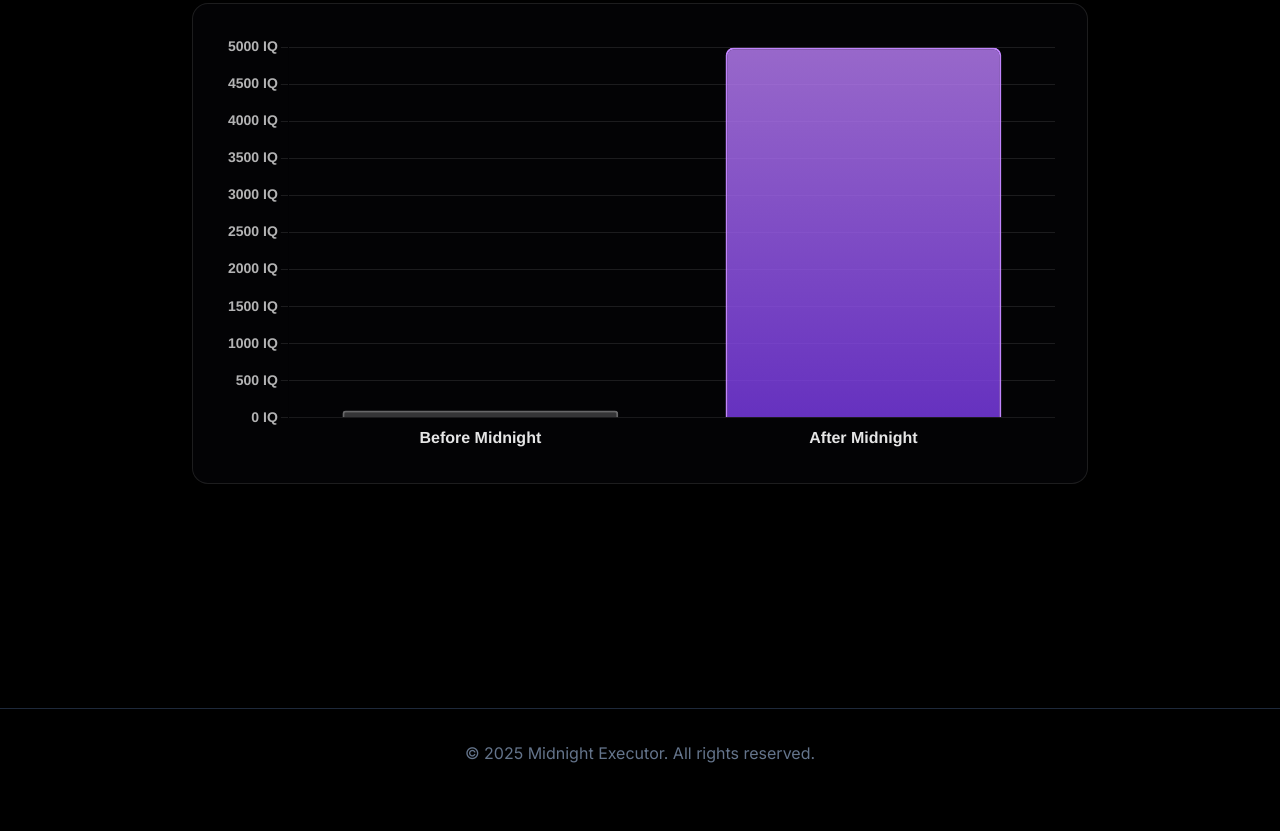
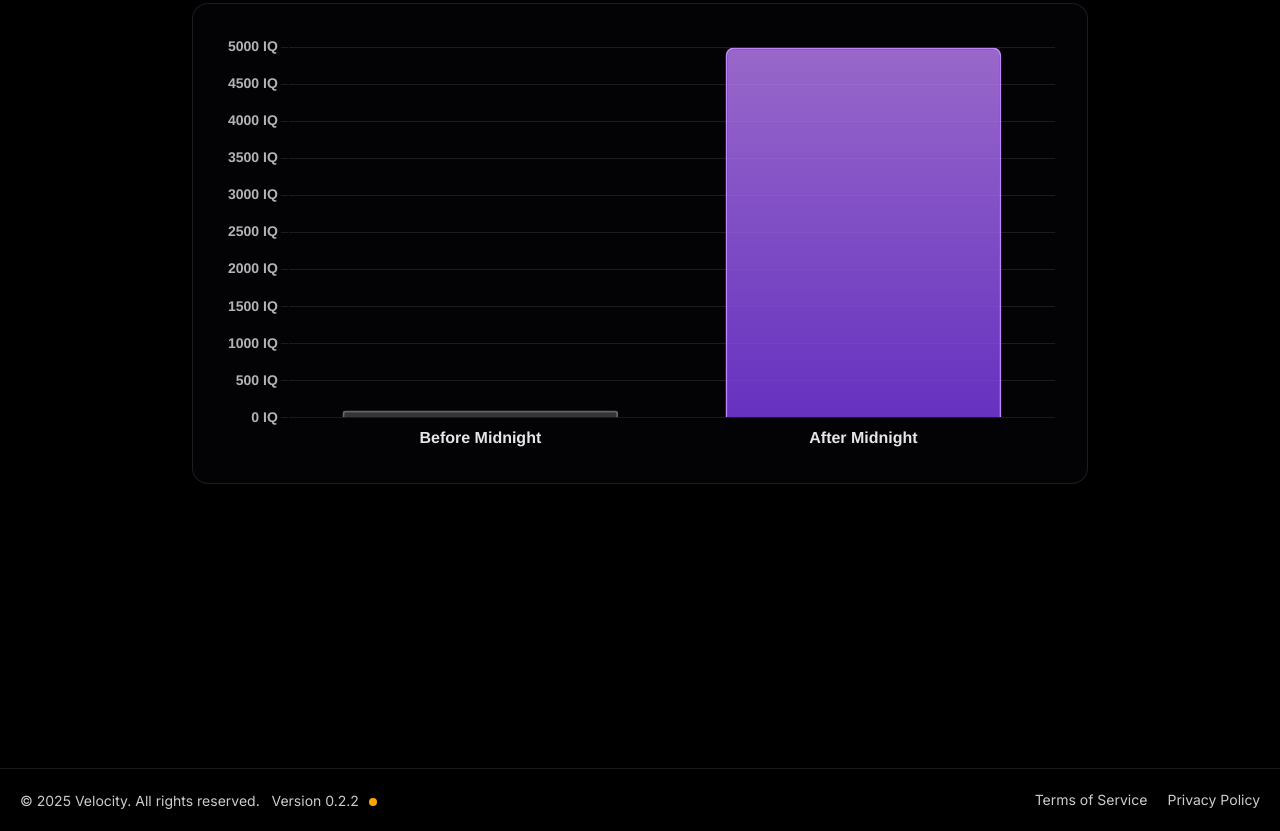
Before and after one commit to Frogalicious1/website, a plain HTML site: page index.html in a window 1280 px wide. Shown: the part 901-1732 px from the top of the page. Before the commit the page ends 1698 px from the top, so only its background shows below. Drawn offline with nearby package versions, Linux system fonts and the light colour scheme.

Commit message:
Update index.html

```diff
--- a/index.html
+++ b/index.html
@@ -80,6 +80,54 @@
         .btn-glow:hover {
             box-shadow: 0 0 15px rgba(192, 132, 252, 0.4), 0 0 30px rgba(192, 132, 252, 0.2);
         }
+
+        .footer {
+          display: flex;
+          justify-content: space-between;
+          align-items: center;
+          flex-wrap: wrap;
+          padding: 20px;
+          font-size: 14px;
+          background: transparent;
+          color: #ccc;
+          border-top: 1px solid rgba(255, 255, 255, 0.1);
+          margin-top: 60px;
+          animation: fadeIn 1s ease forwards;
+          animation-delay: 1.8s;
+        }
+
+        .footer-left {
+          flex: 1 1 auto;
+        }
+
+        .footer-right {
+          display: flex;
+          gap: 20px;
+          flex: 1 1 auto;
+          justify-content: flex-end;
+        }
+
+        .footer-link {
+          color: #ccc;
+          text-decoration: none;
+          border-bottom: 1px solid transparent;
+          transition: border-color 0.3s;
+        }
+
+        .footer-link:hover {
+          border-color: #ccc;
+        }
+
+        .status-dot {
+          display: inline-block;
+          width: 8px;
+          height: 8px;
+          background: orange;
+          border-radius: 50%;
+          margin-left: 6px;
+        }
+
+
     </style>
 </head>
 <body class="antialiased">
@@ -146,9 +194,16 @@
         </main>
 
         <!-- Footer -->
-        <footer class="text-center py-8 border-t border-slate-800">
-            <p class="text-slate-500">&copy; 2025 Midnight Executor. All rights reserved.</p>
+        <footer class="footer">
+          <div class="footer-left">
+            © 2025 Velocity. All rights reserved. &nbsp; Version 0.2.2 <span class="status-dot"></span>
+          </div>
+          <div class="footer-right">
+            <a href="#" class="footer-link">Terms of Service</a>
+            <a href="#" class="footer-link">Privacy Policy</a>
+            </div>
         </footer>
+
     </div>
 
     <script>
```
